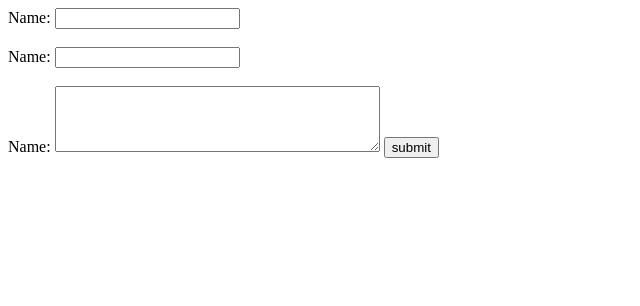
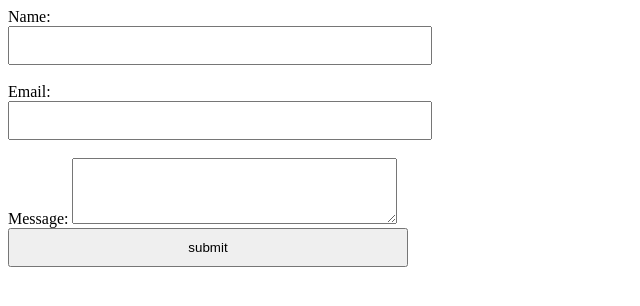
Before and after one commit to Ranjuuu/sem5, a plain HTML site: page form.html in a window 1280 px wide. Shown: the whole page, without its empty margins (0-640 px from the left). Drawn offline with Linux system fonts and the light colour scheme.

Commit message:
add link and external css

```diff
--- /dev/null
+++ b/form.css
@@ -0,0 +1,7 @@
+form{
+    width: 400px;
+}
+input{
+    width: 100% ;
+    padding: 10px;
+}
--- a/form.html
+++ b/form.html
@@ -2,16 +2,17 @@
 <html>
     <head>
         <title>SIGN UP FORM</title>
+        <link rel="stylesheet" type="text/css" href="form.css">
     </head>
     <body>
         <form>
             <label for="name">Name:</label>
             <input type="text" id="name" name="name" required><br><br>
 
-            <label for="email">Name:</label>
+            <label for="email">Email:</label>
             <input type="email" id="email" name="email" required><br><br>
 
-            <label for="message">Name:</label>
+            <label for="message">Message:</label>
             <textarea id="message" name="message" rows="4" cols="38" required></textarea>
 
             <input type="submit" value="submit">
```
